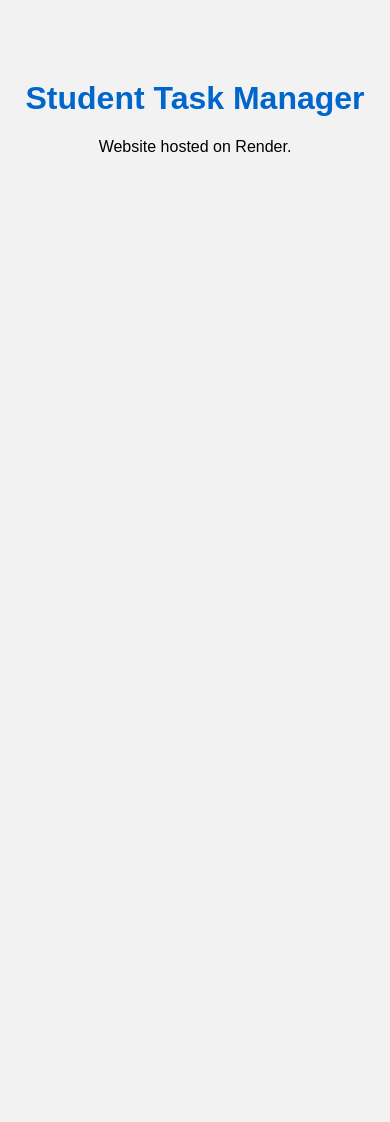
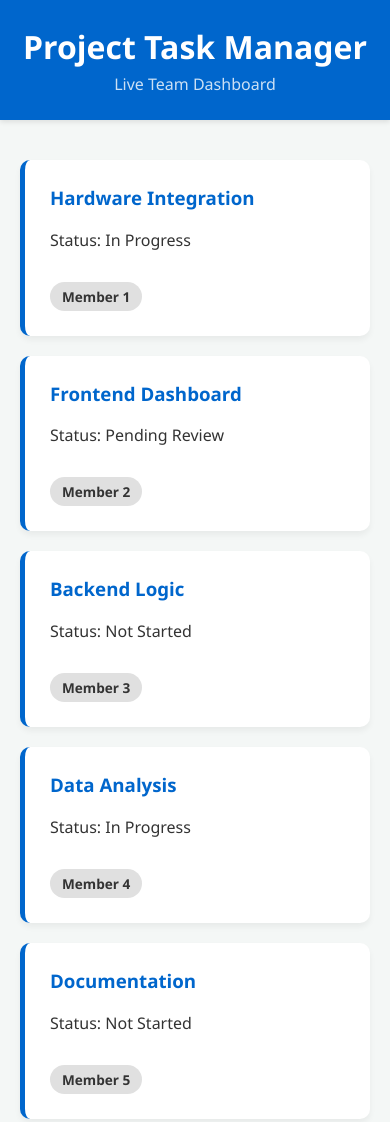
Before and after one commit to ASRock16/StudentTaskManager, a website: page public/index.html in a window 390 px wide. Before the commit the page ends 844 px from the top, so only its background shows below. Drawn offline with Linux system fonts and the light colour scheme.

Commit message:
Upgraded UI to a responsive task dashboard

```diff
--- a/public/index.html
+++ b/public/index.html
@@ -1,11 +1,52 @@
 <!DOCTYPE html>
-<html>
+<html lang="en">
 <head>
+    <meta charset="UTF-8">
+    <meta name="viewport" content="width=device-width, initial-scale=1.0">
     <link rel="stylesheet" href="style.css">
-    <title>Student Task Manager</title>
+    <title>Team Task Dashboard</title>
 </head>
 <body>
-    <h1>Student Task Manager</h1>
-    <p>Website hosted on Render.</p>
+    <header>
+        <h1>Project Task Manager</h1>
+        <p>Live Team Dashboard</p>
+    </header>
+
+    <main class="task-grid">
+        <!-- Task Card 1 -->
+        <div class="task-card">
+            <h3>Hardware Integration</h3>
+            <p>Status: In Progress</p>
+            <span class="assignee">Member 1</span>
+        </div>
+
+        <!-- Task Card 2 -->
+        <div class="task-card">
+            <h3>Frontend Dashboard</h3>
+            <p>Status: Pending Review</p>
+            <span class="assignee">Member 2</span>
+        </div>
+
+        <!-- Task Card 3 -->
+        <div class="task-card">
+            <h3>Backend Logic</h3>
+            <p>Status: Not Started</p>
+            <span class="assignee">Member 3</span>
+        </div>
+
+        <!-- Task Card 4 -->
+        <div class="task-card">
+            <h3>Data Analysis</h3>
+            <p>Status: In Progress</p>
+            <span class="assignee">Member 4</span>
+        </div>
+
+        <!-- Task Card 5 -->
+        <div class="task-card">
+            <h3>Documentation</h3>
+            <p>Status: Not Started</p>
+            <span class="assignee">Member 5</span>
+        </div>
+    </main>
 </body>
 </html>
--- a/public/style.css
+++ b/public/style.css
@@ -1,10 +1,71 @@
-body {
-    font-family: Arial;
-    text-align: center;
-    background: #f2f2f2;
-    margin-top: 80px;
+:root {
+    --primary-color: #0066cc;
+    --background: #f4f7f6;
+    --card-bg: #ffffff;
+    --text-color: #333333;
 }
 
-h1 {
-    color: #0066cc;
+body {
+    font-family: 'Segoe UI', Tahoma, Geneva, Verdana, sans-serif;
+    background-color: var(--background);
+    color: var(--text-color);
+    margin: 0;
+    padding: 0;
 }
+
+header {
+    background-color: var(--primary-color);
+    color: white;
+    padding: 25px 20px;
+    text-align: center;
+    box-shadow: 0 2px 5px rgba(0,0,0,0.1);
+}
+
+header h1 {
+    margin: 0 0 5px 0;
+}
+
+header p {
+    margin: 0;
+    opacity: 0.8;
+}
+
+/* Responsive Grid Layout */
+.task-grid {
+    display: grid;
+    grid-template-columns: repeat(auto-fit, minmax(250px, 1fr));
+    gap: 20px;
+    padding: 40px 20px;
+    max-width: 1200px;
+    margin: 0 auto;
+}
+
+/* Modern Card Styling */
+.task-card {
+    background-color: var(--card-bg);
+    padding: 25px;
+    border-radius: 10px;
+    box-shadow: 0 4px 6px rgba(0,0,0,0.05);
+    border-left: 5px solid var(--primary-color);
+    transition: transform 0.2s ease, box-shadow 0.2s ease;
+}
+
+.task-card:hover {
+    transform: translateY(-5px);
+    box-shadow: 0 8px 12px rgba(0,0,0,0.1);
+}
+
+.task-card h3 {
+    margin-top: 0;
+    color: var(--primary-color);
+}
+
+.assignee {
+    display: inline-block;
+    margin-top: 15px;
+    background: #e0e0e0;
+    padding: 5px 12px;
+    border-radius: 15px;
+    font-size: 0.85em;
+    font-weight: bold;
+}
```
